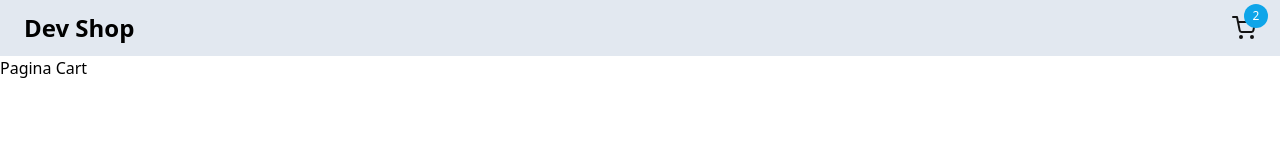
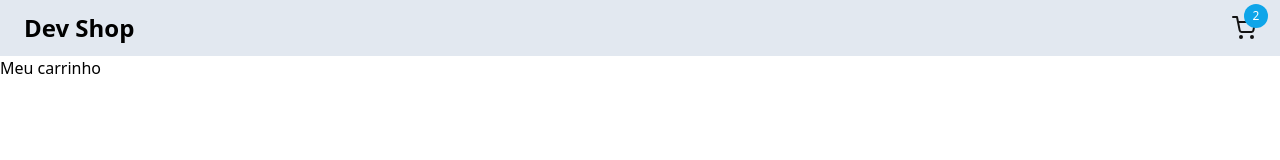
Before and after one commit to Rein4ldoAlv3s/carrinho-react, a React (Vite) app: page /cart in a window 1280 px wide. Shown: the top 160 px of the page. Built offline with nearby package versions, Linux system fonts and the light colour scheme.

Commit message:
div cart

```diff
--- a/src/pages/cart/index.tsx
+++ b/src/pages/cart/index.tsx
@@ -1,5 +1,7 @@
 export function Cart() {
     return (
-        <h1>Pagina Cart</h1>
+        <div className="w-full max-w-7xl mx-auto">
+            <h1>Meu carrinho</h1>
+        </div>
     )
 }
```
